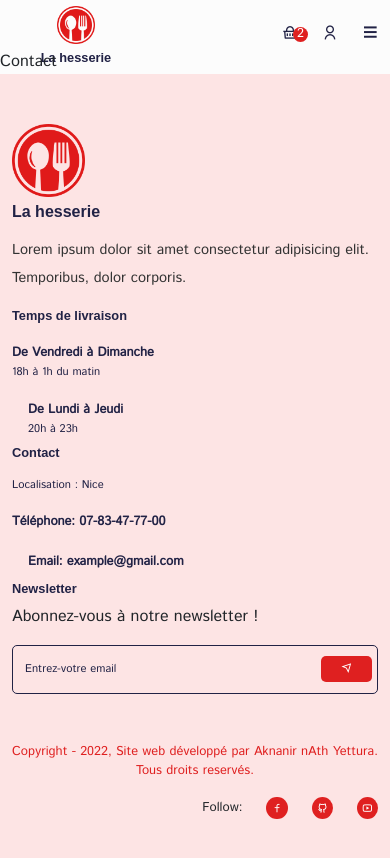
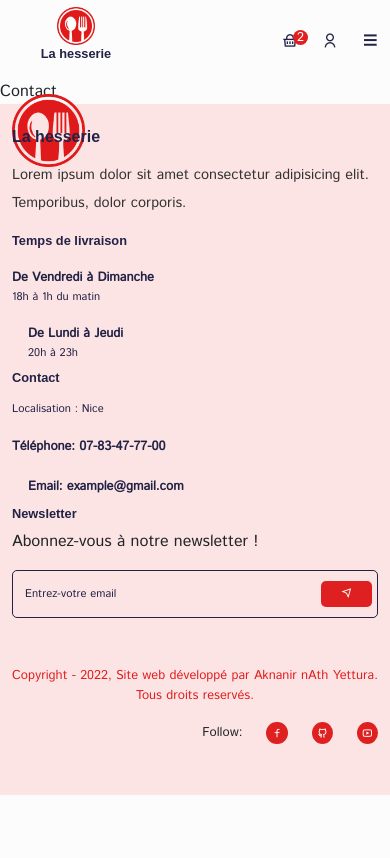
Before and after one commit to MustaphaAitHamou/AknanirnAthYettura, a React (Create React App) app: page /contact in a window 390 px wide. Shown: the top 858 px of the page. Built offline with nearby package versions, Linux system fonts and the light colour scheme; a web font is replaced by a local one.

Commit message:
header done

```diff
--- a/src/styles/header.css
+++ b/src/styles/header.css
@@ -1,7 +1,7 @@
 .header{
     width: 100%;
-    height: 80px;
-    line-height: 80px;
+    height: 100px;
+    line-height: 100px;
 }
 
 .logo {
@@ -11,13 +11,14 @@
 .logo img{
     width: calc(100% - 60%);
     object-fit: contain;
+    margin-top: -40px;
 }
 
 .logo h5{
     font-weight: 600;
     font-size: 1rem;
     color: #212245;
-    margin-top: -10px;
+    margin-top: -40px;
     margin-bottom: 0;
 }
 
@@ -48,7 +49,7 @@
 
 .cart__badge{
     position: absolute;
-    top: 20px;
+    top: 30px;
     right: -10px;
     background: #df2020;
     color: #fff;
@@ -133,11 +134,15 @@
 
     .header{
         width: 100%;
-        height: 50px;
-        line-height: 50px;
+        height: 80px;
+        line-height: 80px;
+    }
+
+    .logo img{
+        margin-top: -70px !important;
     }
 
     .logo h5{
-        margin-top: 0px;
+        margin-top: -55px;
     }
 }
```
